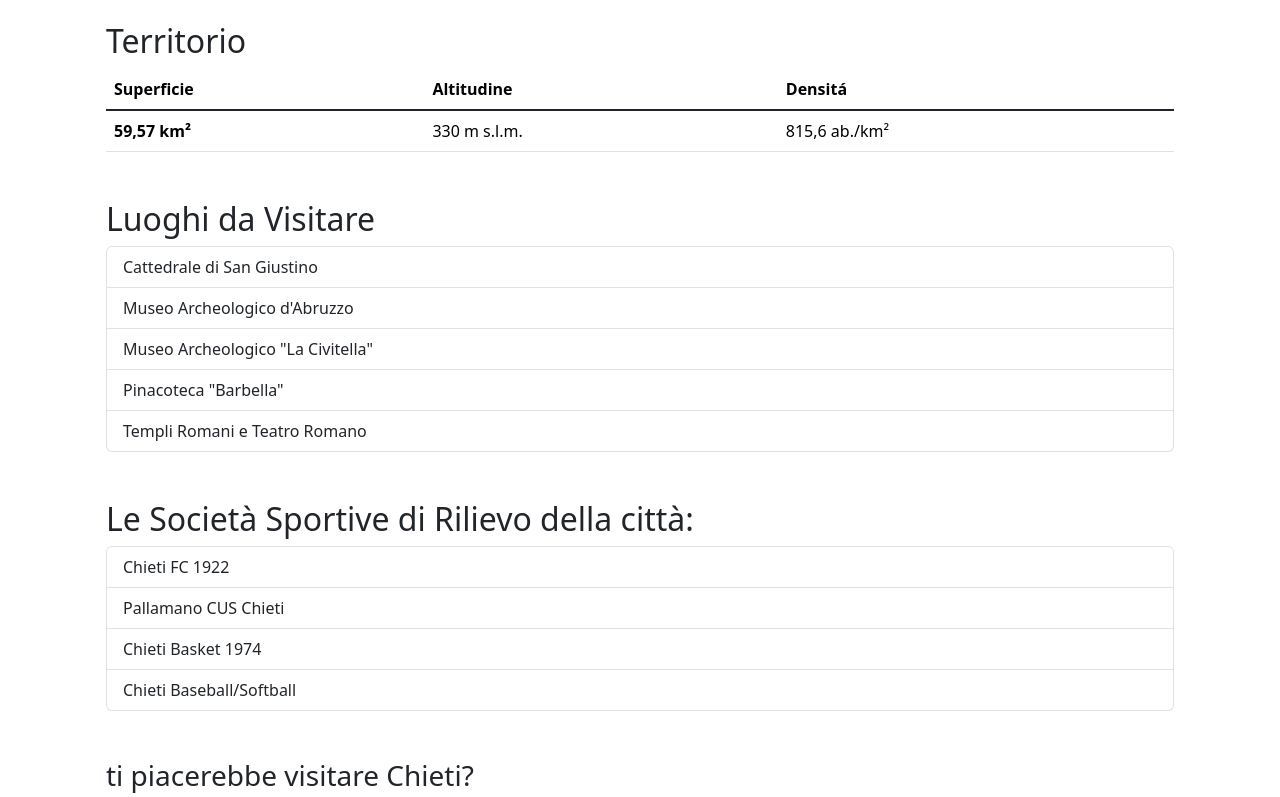
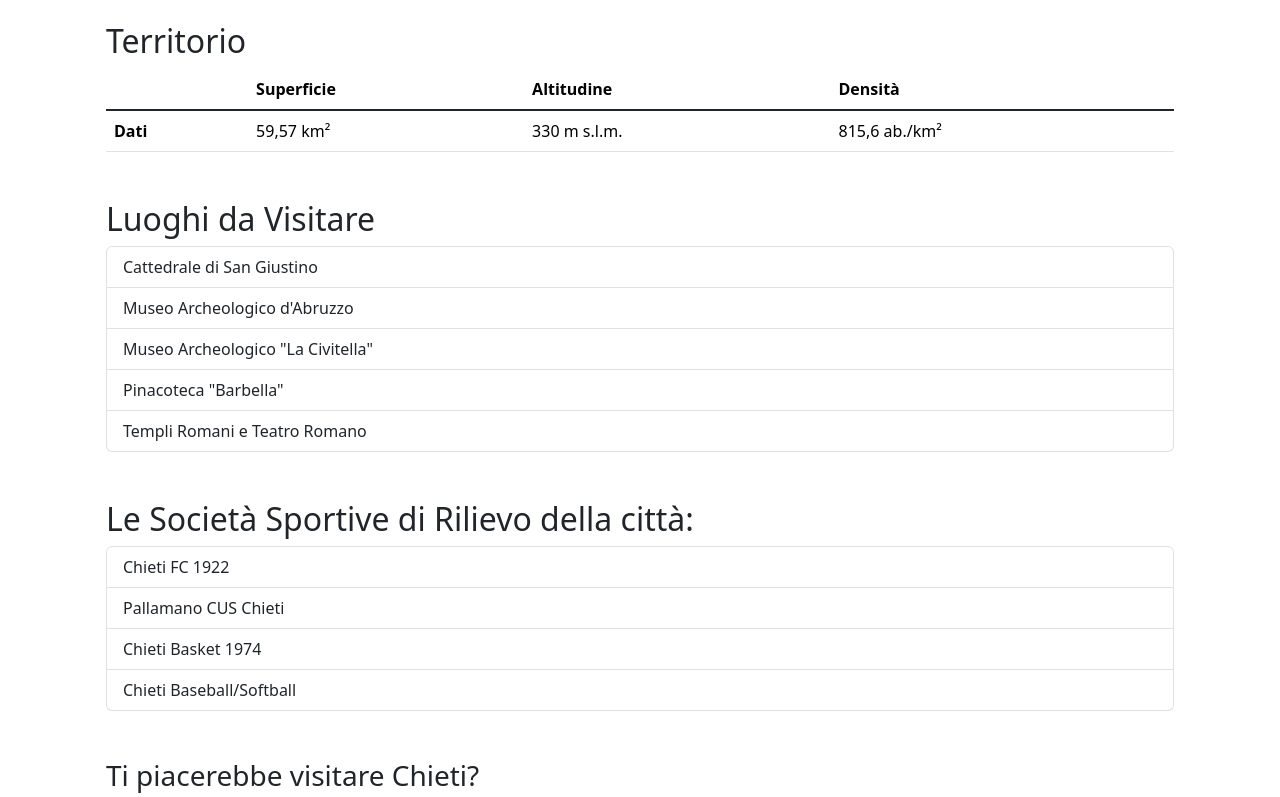
Before and after one commit to mattiabascelli/teate, a plain HTML site: page index.html in a window 1280 px wide. Shown: the part 1030-1827 px from the top of the page. Drawn offline with nearby package versions, Linux system fonts and the light colour scheme.

Commit message:
Add files via upload

```diff
--- a/index.html
+++ b/index.html
@@ -40,6 +40,7 @@
                         <div class="dropdown-menu" aria-labelledby="navbarDropdown">
                             <a class="dropdown-item" href="#">Dove Mangiare</a>
                             <a class="dropdown-item" href="#">Dove Dormire</a>
+                            <a class="dropdown-item" href="#">Centri Sportivi</a>
                             <div class="dropdown-divider"></div>
                             <a class="dropdown-item" href="#">Eventi</a>
                         </div>
@@ -94,14 +95,16 @@
                     <table class="table">
                         <thead>
                             <tr>
+                                <th scope="col"></th>
                                 <th scope="col">Superficie</th>
                                 <th scope="col">Altitudine</th>
-                                <th scope="col">Densitá</th>
+                                <th scope="col">Densità</th>
                             </tr>
                         </thead>
                         <tbody class="table-group-divider">
                             <tr>
-                                <th scope="row">59,57 km²</th>
+                                <th scope="row">Dati</th>
+                                <td>59,57 km²</td>
                                 <td>330 m s.l.m.</td>
                                 <td>815,6 ab./km²</td>
                             </tr>
@@ -141,9 +144,8 @@
 
                 <div class="container mt-5 mb-5" id="contattaci">
 
-                    <h3 class="mt-3">ti piacerebbe visitare Chieti?</h3>
-                    <form method="get" action="">
-
+                    <h3 class="mt-3">Ti piacerebbe visitare Chieti?</h3>
+                    <form method="get" action="#">
                         <div class="mb-3">
                             <label for="email-insert" class="form-label">Inserisci la tua email:</label>
                             <input type="email" class="form-control" id="email-insert" placeholder="esempio@chieti.it">
```
